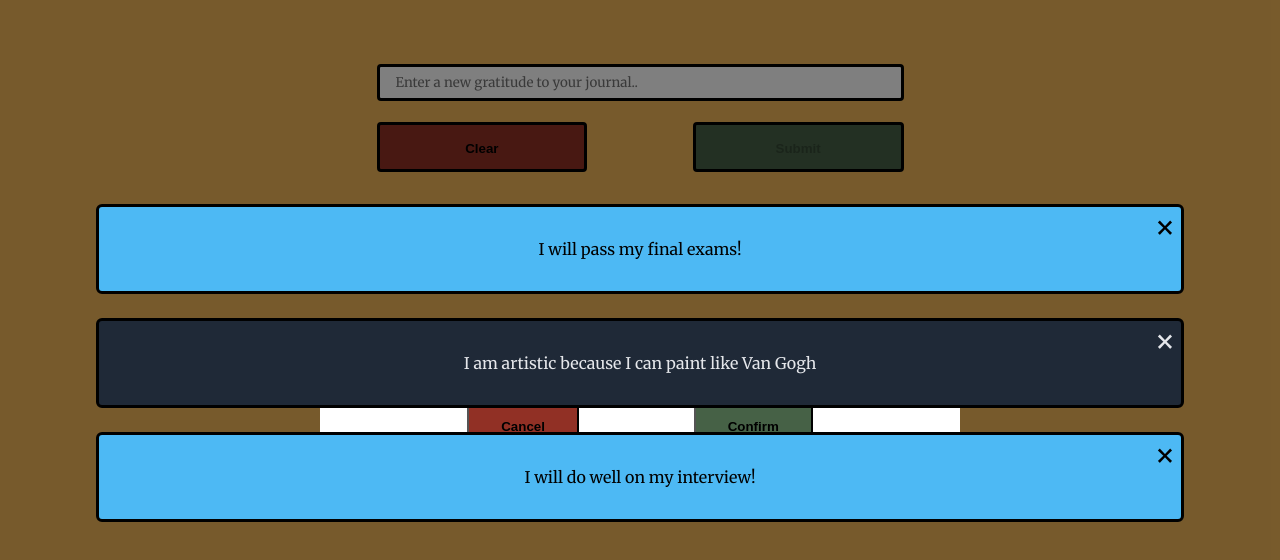
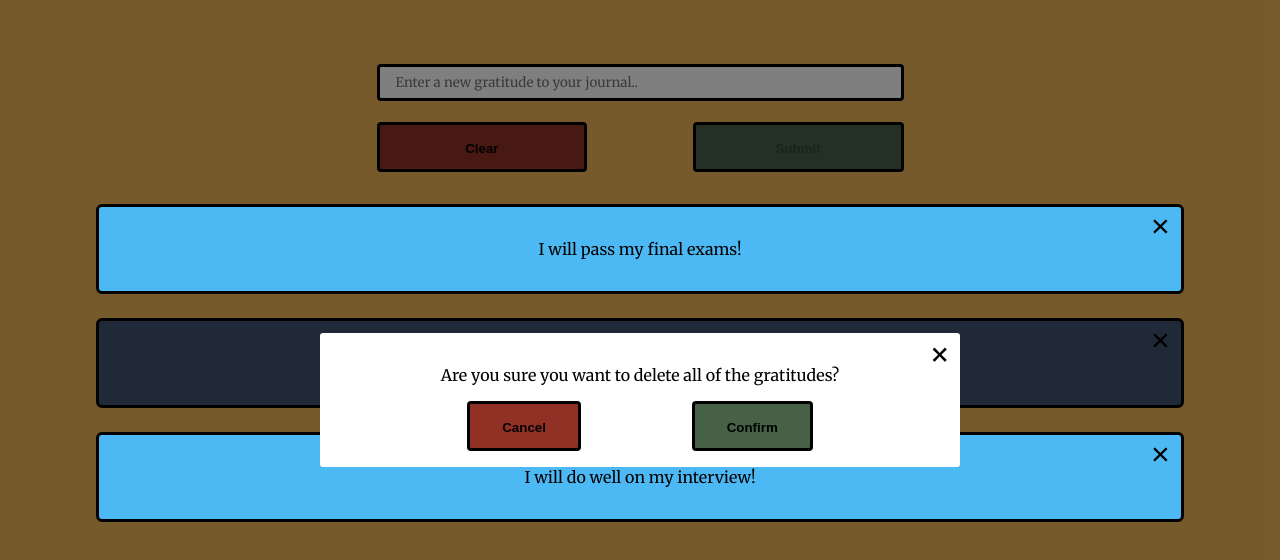
Before and after one commit to tarekel96/React_Gratitude_Journal, a React (Create React App) app in the folder client/: page / in a window 1280 px wide. Both pictures are taken after a click on the button "Clear". Shown: the top 560 px of the page. Built offline with nearby package versions, Linux system fonts and the light colour scheme.

Commit message:
made app accessible with keyboard

```diff
--- a/client/src/components/Gratitude.js
+++ b/client/src/components/Gratitude.js
@@ -3,9 +3,11 @@ import styled from 'styled-components';
 export const Gratitude = ({ content = 'I will pass my final exams!', id, updateGratitudes }) => {
 	const handleClick = (id, content) => updateGratitudes(id, content);
 	return (
-		<GratitudeWrapper onClick={(e) => handleClick(id, content)} id={id}>
-			<p id={id}>{content}</p>
-			<XButton id={id}>&times;</XButton>
+		<GratitudeWrapper>
+			<p>{content}</p>
+			<XButton id={id} onClick={(e) => handleClick(id, content)}>
+				&times;
+			</XButton>
 		</GratitudeWrapper>
 	);
 };
@@ -27,11 +29,13 @@ const GratitudeWrapper = styled.article`
 	}
 `;
 
-const XButton = styled.span`
+const XButton = styled.button`
 	position: absolute;
 	top: 0;
 	right: 0.5%;
 	font-size: 2rem;
+	background-color: transparent;
+	border: none;
 	&:hover {
 		cursor: pointer;
 		color: rgb(229, 231, 235);
--- a/client/src/components/Modal.js
+++ b/client/src/components/Modal.js
@@ -17,7 +17,9 @@ export const Modal = ({ children, isOpen, closeModal, clearGratitudes }) => {
 					</ModalCloseWrapper>
 					<ModalContent>{children}</ModalContent>
 					<ButtonsContainer>
-						<CancelButton onClick={() => handleCancel()}>Cancel</CancelButton>
+						<CancelButton autoFocus={'autoFocus'} onClick={() => handleCancel()}>
+							Cancel
+						</CancelButton>
 						<ConfirmButton onClick={() => handleConfirm()}>Confirm</ConfirmButton>
 					</ButtonsContainer>
 				</ModalWrapper>
@@ -51,6 +53,7 @@ const ModalWrapper = styled.div`
 	flex-direction: column;
 	justify-content: center;
 	align-items: center;
+	z-index: 100;
 `;
 
 const ModalCloseWrapper = styled.span`
@@ -77,6 +80,9 @@ const ButtonsContainer = styled.div`
 	justify-content: space-between;
 	width: 60%;
 	margin: 0 auto;
+	@media (max-width: 768px) {
+		width: 100%;
+	}
 `;
 
 const CancelButton = styled.button`
@@ -85,8 +91,8 @@ const CancelButton = styled.button`
 	padding: 1rem 2rem;
 	border-radius: 4px;
 	background-color: rgb(145, 48, 37);
-	border: normal solid rgb(70, 97, 70);
 	font-weight: bold;
+	border: 3px solid black;
 	&:hover {
 		transform: scale(105%);
 	}
@@ -101,8 +107,8 @@ const ConfirmButton = styled.button`
 	padding: 1rem 2rem;
 	border-radius: 4px;
 	background-color: rgb(70, 97, 70);
-	border: normal solid rgb(70, 97, 70);
 	font-weight: bold;
+	border: 3px solid black;
 	&:hover {
 		transform: scale(105%);
 	}
--- a/client/src/index.css
+++ b/client/src/index.css
@@ -10,5 +10,4 @@ html, body, #root, body #root {
 
 body, input::placeholder {
         font-family: 'Merriweather', serif !important;
-        /* color: rgb(240, 182, 89); */
 }
```
